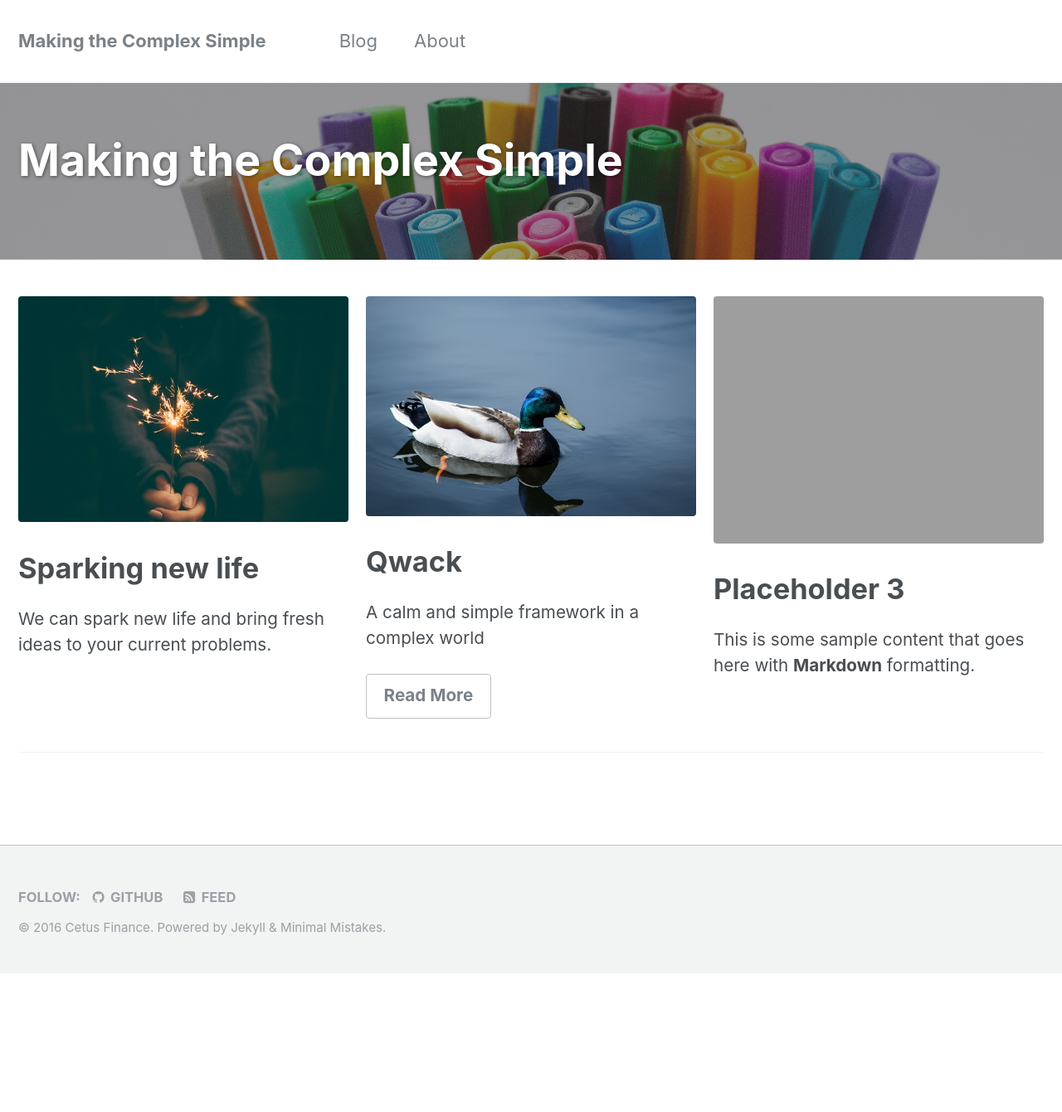
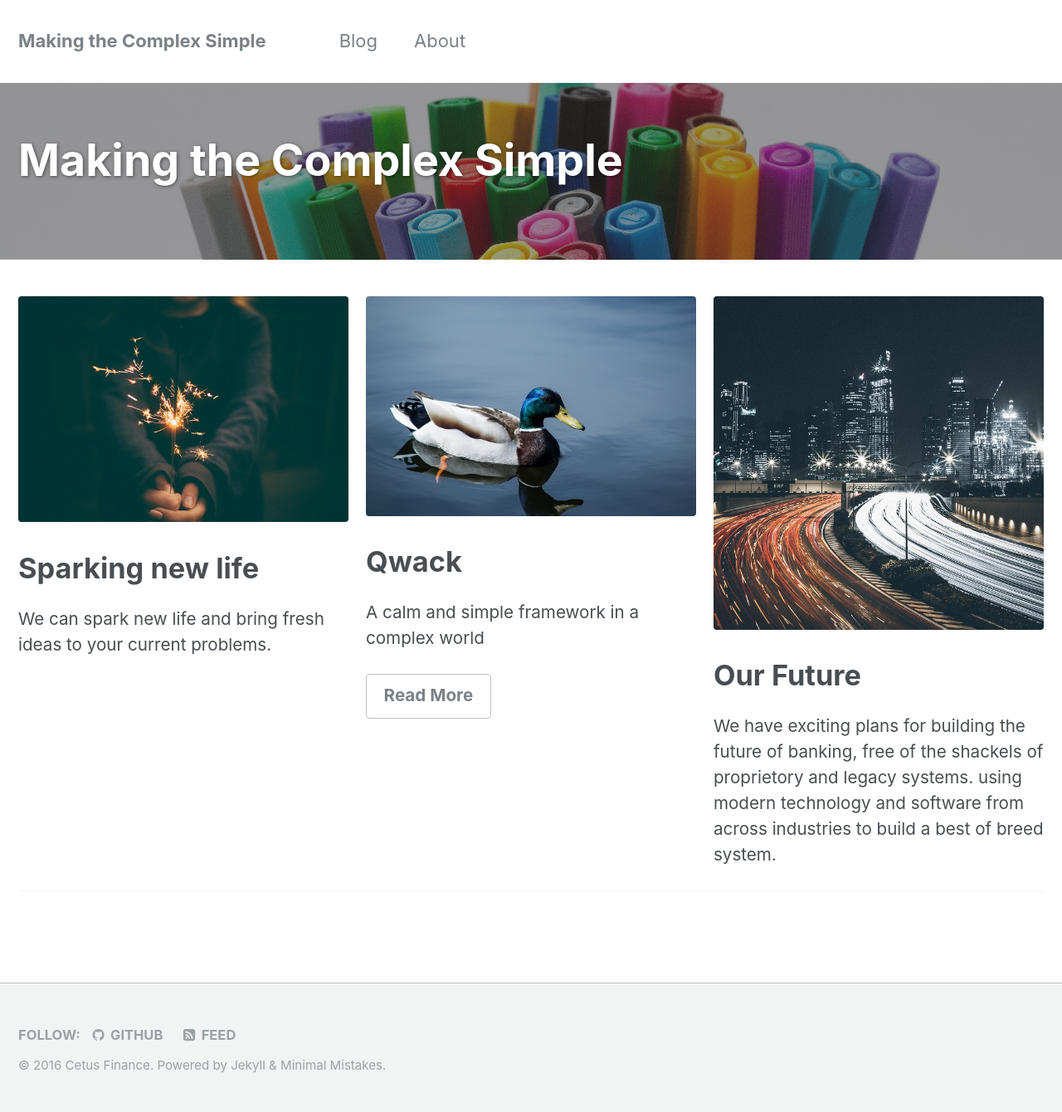
Before and after one commit to cetusfinance/cetusfinance.github.io, a Jekyll site: the page built from index.html, in a window 1280 px wide. Shown: the whole page at 83% size. Built offline with Jekyll 4.4.1, drawn with Linux system fonts in a browser that asks for light colours; the list of posts is cut into pages by our own code; before the commit the page ends 1173 px from its top, so only the background shows below that.

Commit message:
Update front page

```diff
--- a/index.html
+++ b/index.html
@@ -17,9 +17,10 @@ feature_row:
     url: "/blog/"
     btn_label: "Read More"
     btn_class: "btn--inverse"
-  - image_path: /assets/images/unsplash-gallery-image-3-th.jpg
-    title: "Placeholder 3"
-    excerpt: "This is some sample content that goes here with **Markdown** formatting."
+  - image_path: frontGrid3.jpg
+    title: "Our Future"
+    excerpt: "We have exciting plans for building the future of banking, free of the shackels of proprietory and legacy systems.
+    using modern technology and software from across industries to build a best of breed system."
 ---
 
 {% include base_path %}
```
Also changed, not shown: images/frontGrid3.jpg (added).
